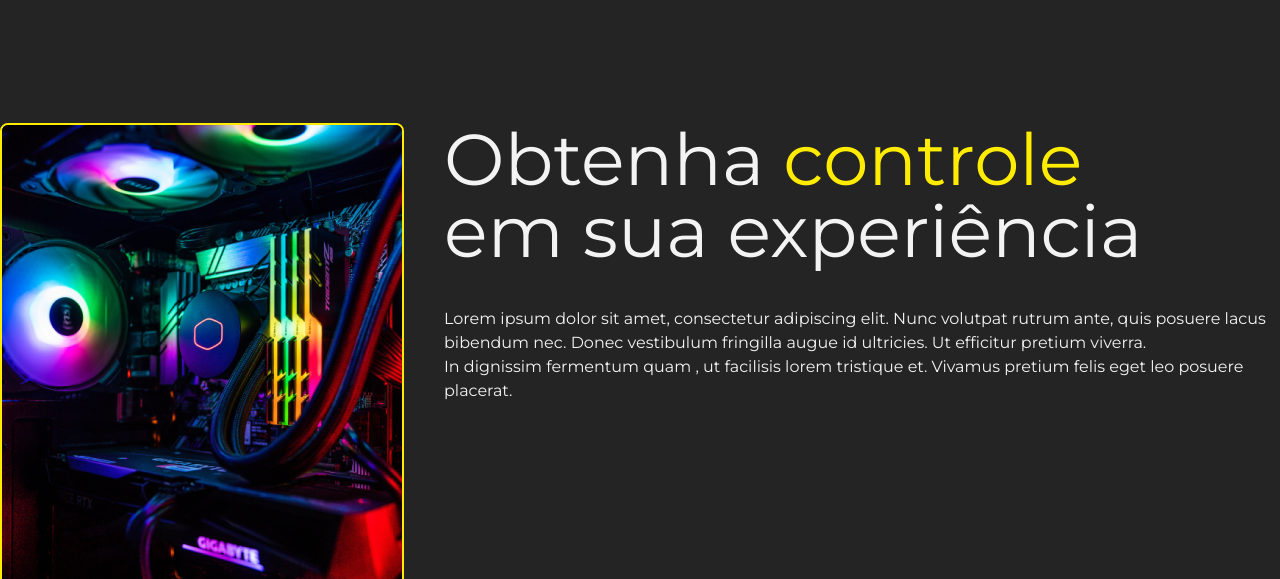
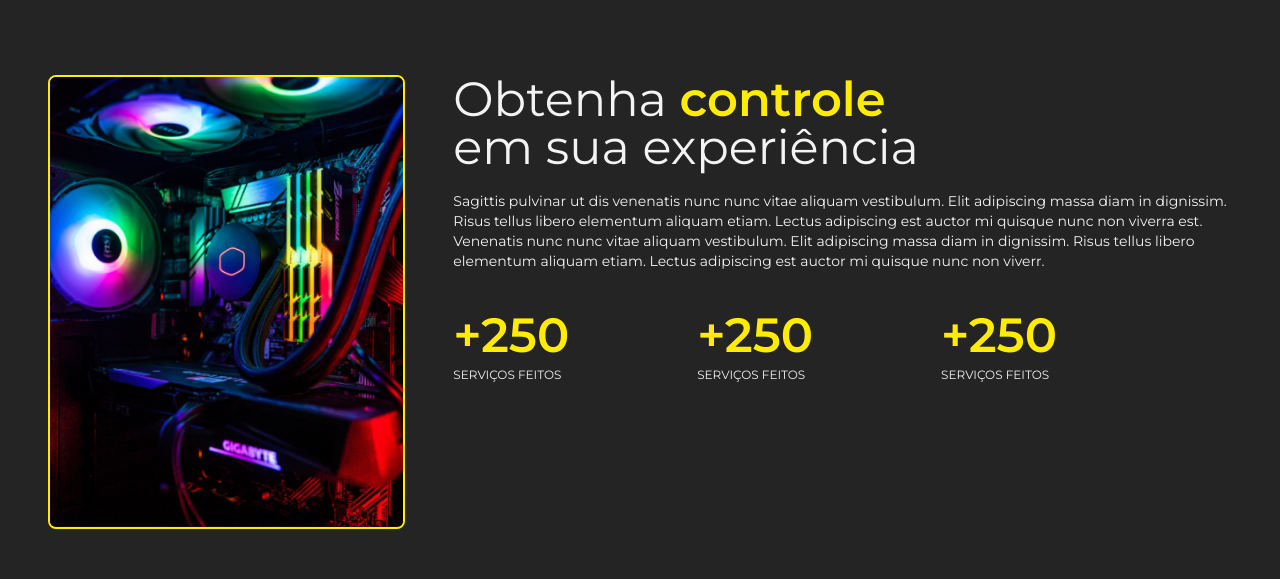
Before and after one commit to lucaszamorapy/oficina-informatica, a website: page src/index.html in a window 1280 px wide. Shown: the part 2198-2777 px from the top of the page. Drawn offline with nearby package versions, Linux system fonts and the light colour scheme.

Commit message:
feat: create about

```diff
--- a/css/tailwind/style.css
+++ b/css/tailwind/style.css
@@ -18,6 +18,21 @@ body {
   50% {
     transform: translateY(-20px);
   }
+}
+
+@keyframes countUp {
+  from {
+    opacity: 0;
+    transform: translateY(50px);
+  }
+  to {
+    opacity: 1;
+    transform: translateY(0);
+  }
+}
+
+.counter {
+  animation: countUp 1s ease-out;
 }
 
 .rocket-icon {
--- a/js/script.js
+++ b/js/script.js
@@ -1,12 +1,13 @@
-document.addEventListener("DOMContentLoaded", function () {
+//menu.js
+function initMobileMenu() {
   const mobileMenuBtn = document.getElementById("mobile-menu-btn");
   const mobileMenu = document.getElementById("mobile-menu");
 
   mobileMenuBtn.addEventListener("click", function () {
     mobileMenu.classList.toggle("hidden");
   });
-});
-// Chama a função Menu sem um argumento inicialmente
+}
+initMobileMenu();
 
 // slider.js
 function Slider() {
@@ -33,3 +34,49 @@ function Slider() {
   });
 }
 Slider();
+
+function initCounters() {
+  const counters = document.querySelectorAll(".counter");
+  const speed = 200; // Velocidade da animação
+
+  function isElementInViewport(el) {
+    const rect = el.getBoundingClientRect();
+    return (
+      rect.top >= 0 &&
+      rect.left >= 0 &&
+      rect.bottom <=
+        (window.innerHeight || document.documentElement.clientHeight) &&
+      rect.right <= (window.innerWidth || document.documentElement.clientWidth)
+    );
+  }
+
+  function activateCounters() {
+    counters.forEach((counter) => {
+      if (isElementInViewport(counter)) {
+        const target = +counter.getAttribute("data-target");
+        const inc = target / speed;
+        let count = 0;
+
+        const updateCount = () => {
+          if (count < target) {
+            counter.innerText = "+" + Math.ceil(count + inc); // Adiciona o "+"
+            count += inc;
+            setTimeout(updateCount, 1);
+          } else {
+            counter.innerText = "+" + target; // Adiciona o "+"
+          }
+        };
+
+        updateCount();
+      }
+    });
+  }
+
+  // Ativar contadores quando a página carrega
+  activateCounters();
+
+  // Ativar contadores quando o usuário rola a página
+  window.addEventListener("scroll", activateCounters);
+}
+
+initCounters();
--- a/src/index.html
+++ b/src/index.html
@@ -94,7 +94,7 @@
       </div>
     </section>
 
-    <section class="py-32">
+    <section class="py-28">
       <div class="container">
         <div class="flex flex-col justify-center items-center relative">
           <div
@@ -134,7 +134,7 @@
       </div>
     </section>
 
-    <section>
+    <section class="md:mb-28">
       <div class="container">
         <h1
           class="font-bold text-4xl lg:text-7xl text-center text-yellowOficina100"
@@ -254,27 +254,85 @@
       </div>
     </section>
 
-    <section class="py-32">
-      <div class="container">
-        <div class="flex justify-center gap-10">
+    <section class="md:mb-28">
+      <div class="container sobre">
+        <div
+          class="flex flex-col justify-center items-center lg:grid lg:grid-cols-3 lg:items-start md:px-10 gap-10"
+        >
+          <div class="px-10 md:px-2 lg:col-span-1">
             <img
               src="../img/foto-sobre.png"
               alt=""
-            class="border-yellowOficina100 border-2 rounded-lg"
+              class="border-yellowOficina100 border-2 w-full rounded-lg"
             />
-          <div class="flex flex-col">
-            <h1 class="text-4xl lg:text-7xl text-whiteOficina100">
-              Obtenha <span class="text-yellowOficina100">controle</span>
+          </div>
+          <div
+            class="flex flex-col justify-center text-center lg:text-start px-10 md:px-0 lg:col-span-2"
+          >
+            <div class="w-auto">
+              <h1
+                class="py-10 text-4xl lg:py-0 md:text-5xl text-whiteOficina100"
+              >
+                Obtenha
+                <span class="text-yellowOficina100 font-semibold"
+                  >controle</span
+                >
                 <br />em sua experiência
               </h1>
-            <p class="py-10 text-whiteOficina100">
-              Lorem ipsum dolor sit amet, consectetur adipiscing elit. Nunc
-              volutpat rutrum ante, quis posuere lacus <br />
-              bibendum nec. Donec vestibulum fringilla augue id ultricies. Ut
-              efficitur pretium viverra.<br />
-              In dignissim fermentum quam , ut facilisis lorem tristique et.
-              Vivamus pretium felis eget leo posuere placerat.
+              <p class="text-xs md:p-0 md:mt-5 md:text-sm text-whiteOficina100">
+                Sagittis pulvinar ut dis venenatis nunc nunc vitae aliquam
+                vestibulum. Elit adipiscing massa diam in dignissim. Risus
+                tellus libero elementum aliquam etiam. Lectus adipiscing est
+                auctor mi quisque nunc non viverra est. Venenatis nunc nunc
+                vitae aliquam vestibulum. Elit adipiscing massa diam in
+                dignissim. Risus tellus libero elementum aliquam etiam. Lectus
+                adipiscing est auctor mi quisque nunc non viverr.
               </p>
+            </div>
+
+            <div
+              class="flex flex-col text-center gap-5 lg:text-start lg:flex-row lg:justify-normal mt-5 lg:mt-10 lg:gap-32"
+            >
+              <div>
+                <h1
+                  class="counter text-4xl font-semibold lg:text-5xl text-yellowOficina100"
+                  data-target="250"
+                >
+                  +0
+                </h1>
+                <h2
+                  class="text-whiteOficina100 text-xs lg:text-md py-2 uppercase"
+                >
+                  Serviços feitos
+                </h2>
+              </div>
+              <div>
+                <h1
+                  class="counter text-4xl font-semibold lg:text-5xl text-yellowOficina100"
+                  data-target="250"
+                >
+                  +0
+                </h1>
+                <h2
+                  class="text-whiteOficina100 text-xs lg:text-md py-2 uppercase"
+                >
+                  Serviços feitos
+                </h2>
+              </div>
+              <div>
+                <h1
+                  class="counter text-4xl font-semibold lg:text-5xl text-yellowOficina100"
+                  data-target="250"
+                >
+                  +0
+                </h1>
+                <h2
+                  class="text-whiteOficina100 text-xs lg:text-md py-2 uppercase"
+                >
+                  Serviços feitos
+                </h2>
+              </div>
+            </div>
           </div>
         </div>
       </div>
```
Also changed, not shown: css/style.css. Lines whose indentation alone changed are shown as unchanged.
